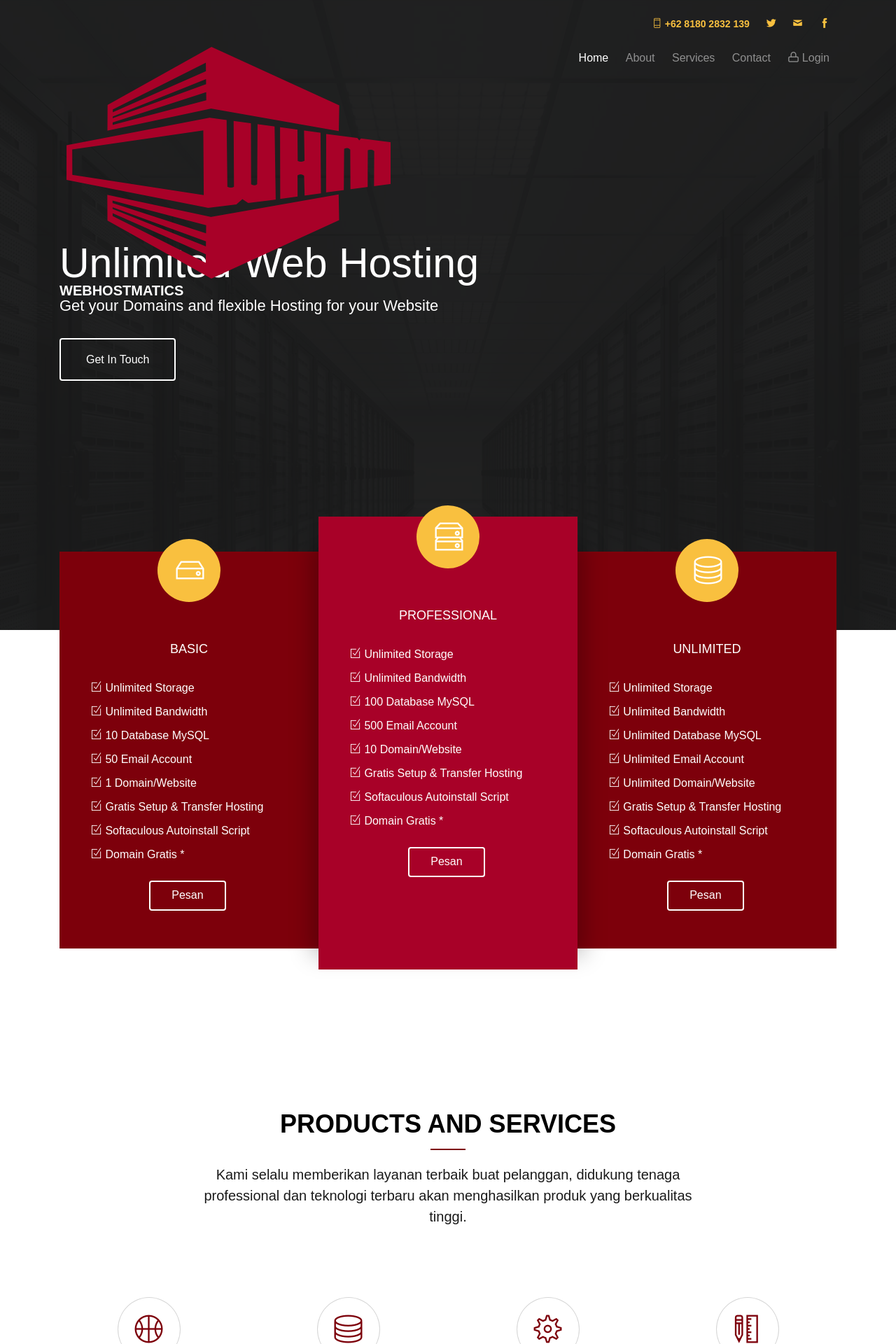
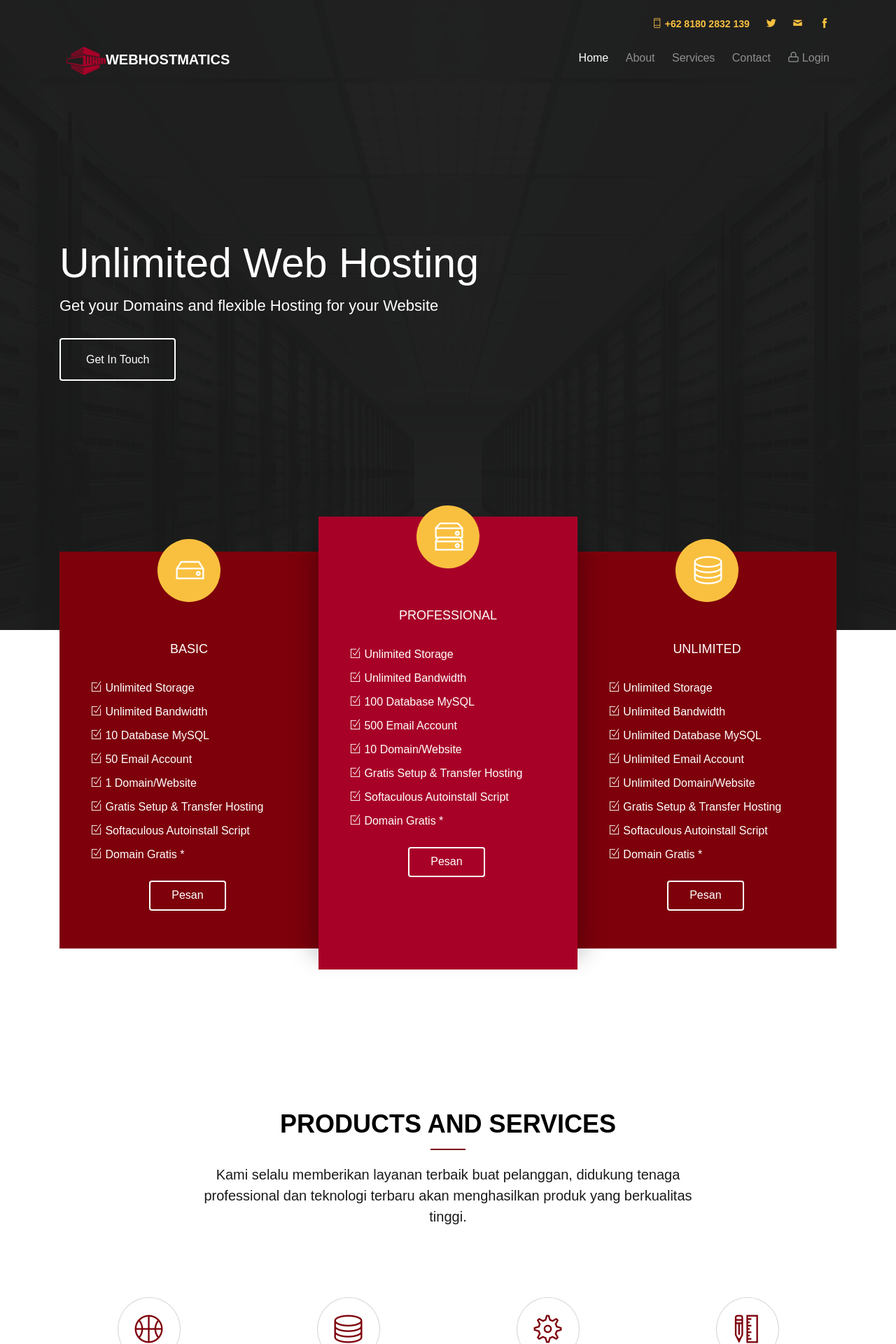
Before and after one commit to mdahost/web, a Jekyll site: the page built from index.html, in a window 1280 px wide. Shown: the top 1920 px of the page at 70% size. Built offline with Jekyll 4.4.1, drawn with Linux system fonts in a browser that asks for light colours; some web fonts are replaced.

Commit message:
Update style.css

```diff
--- a/css/style.css
+++ b/css/style.css
@@ -121,7 +121,7 @@ h1, h2, h3, h4, h5, h6, figure {
   padding: 5px 10px;
   color: #fff;
 }
-.gtc-nav #gtco-logo .logo {
+img.logo {
   height: 40px;
 }
 @media screen and (max-width: 768px) {
```
